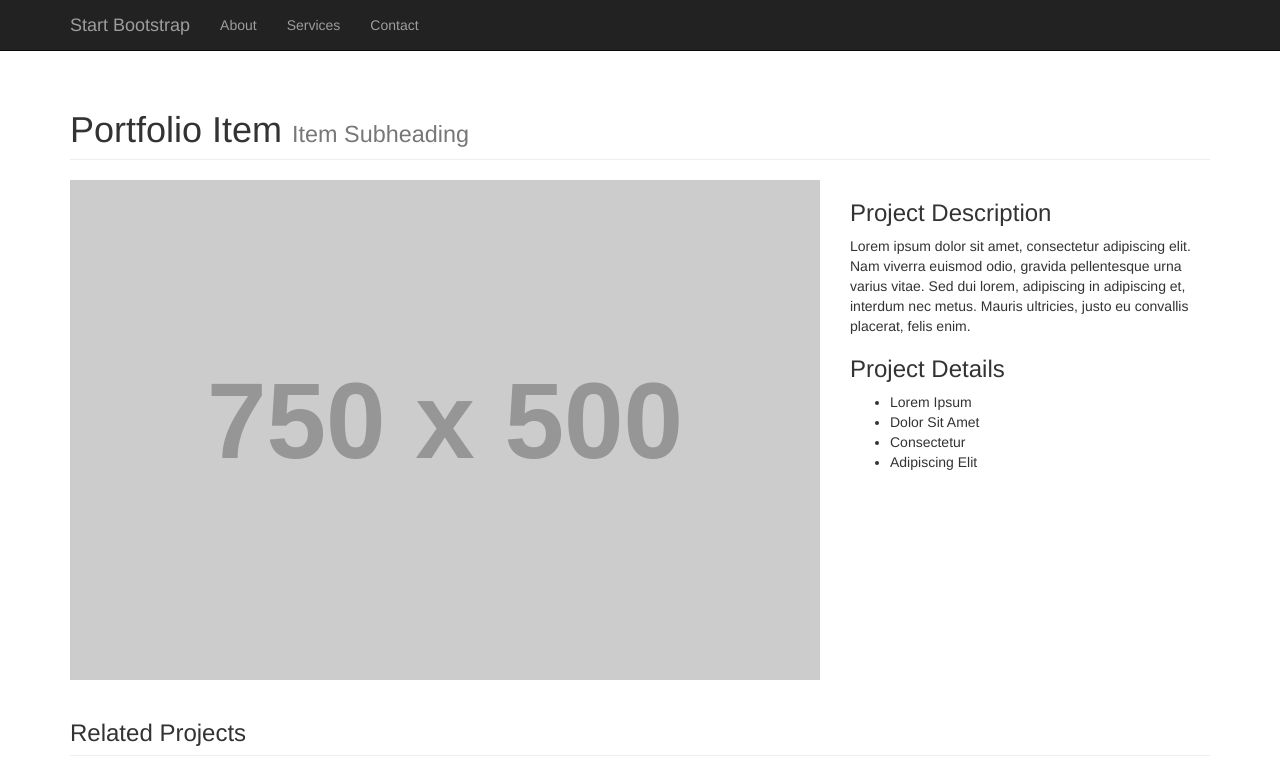
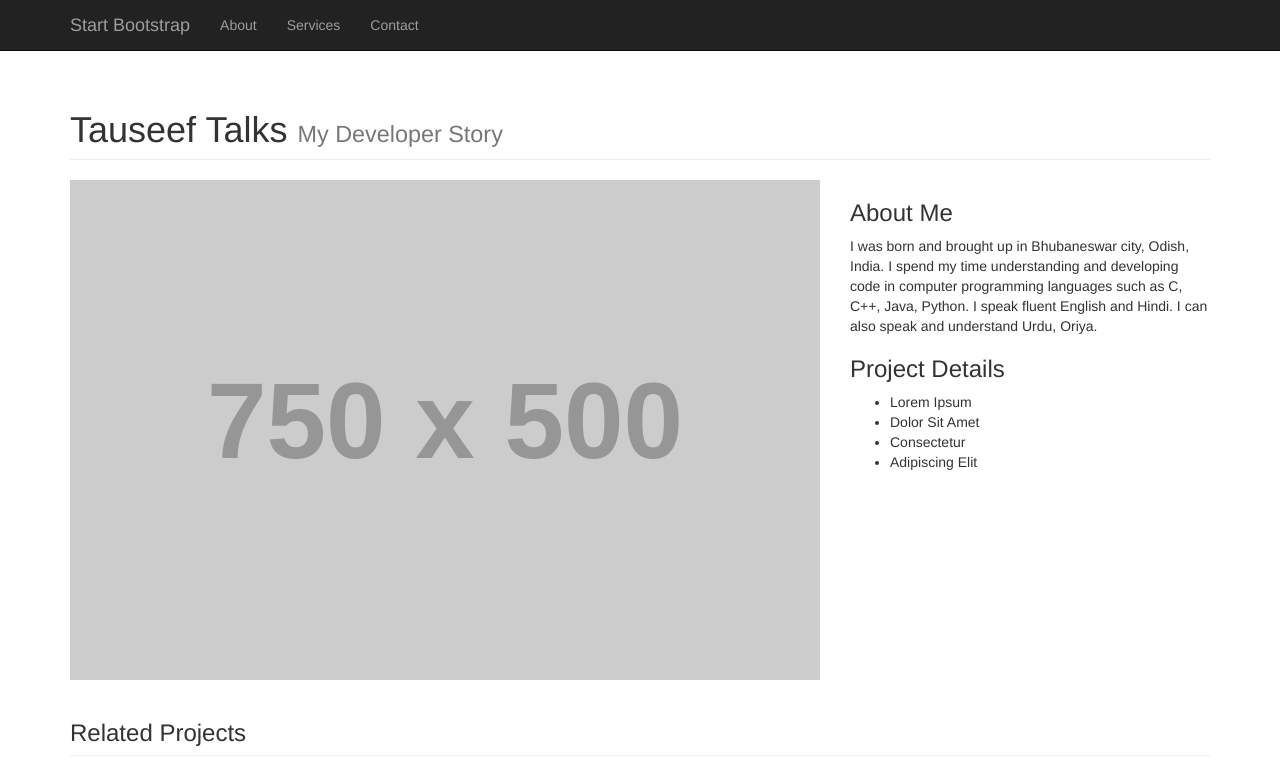
Before and after one commit to curiousTauseef/tauseefTalks, a plain HTML site: page index.html in a window 1280 px wide. Shown: the top 773 px of the page. Drawn offline with Linux system fonts and the light colour scheme; placeholder pictures from the web are drawn by us.

Commit message:
First changes

```diff
--- a/index.html
+++ b/index.html
@@ -66,8 +66,8 @@
         <!-- Portfolio Item Heading -->
         <div class="row">
             <div class="col-lg-12">
-                <h1 class="page-header">Portfolio Item
-                    <small>Item Subheading</small>
+                <h1 class="page-header">Tauseef Talks
+                    <small>My Developer Story</small>
                 </h1>
             </div>
         </div>
@@ -81,8 +81,10 @@
             </div>
 
             <div class="col-md-4">
-                <h3>Project Description</h3>
-                <p>Lorem ipsum dolor sit amet, consectetur adipiscing elit. Nam viverra euismod odio, gravida pellentesque urna varius vitae. Sed dui lorem, adipiscing in adipiscing et, interdum nec metus. Mauris ultricies, justo eu convallis placerat, felis enim.</p>
+                <h3>About Me</h3>
+                <p>I was born and brought up in Bhubaneswar city, Odish, India. I spend my time understanding and developing code in computer
+                programming languages such as C, C++, Java, Python. I speak fluent English and Hindi. I can also speak and understand Urdu, Oriya.
+                </p>
                 <h3>Project Details</h3>
                 <ul>
                     <li>Lorem Ipsum</li>
```
Also changed, not shown: 1 other file.
